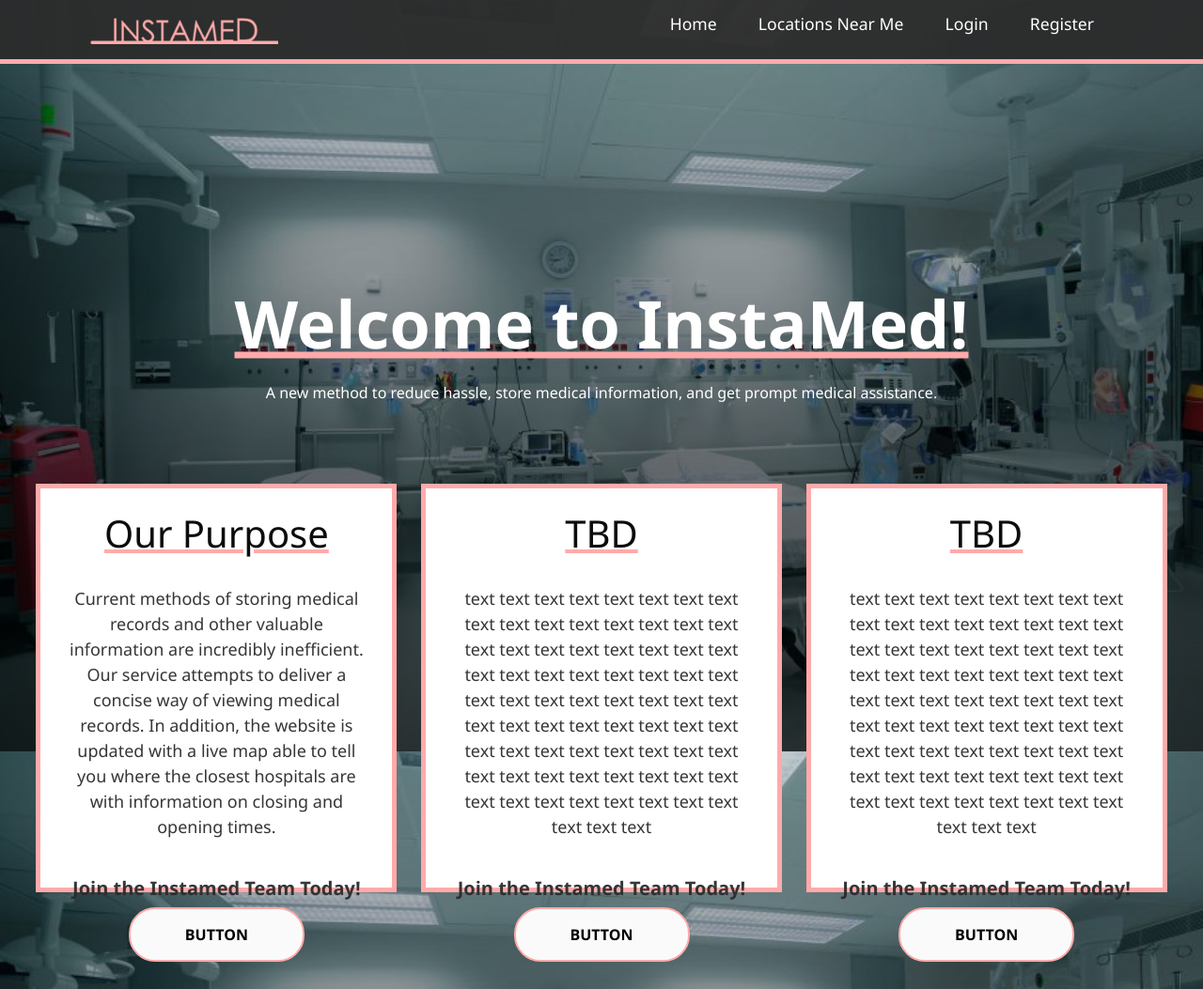
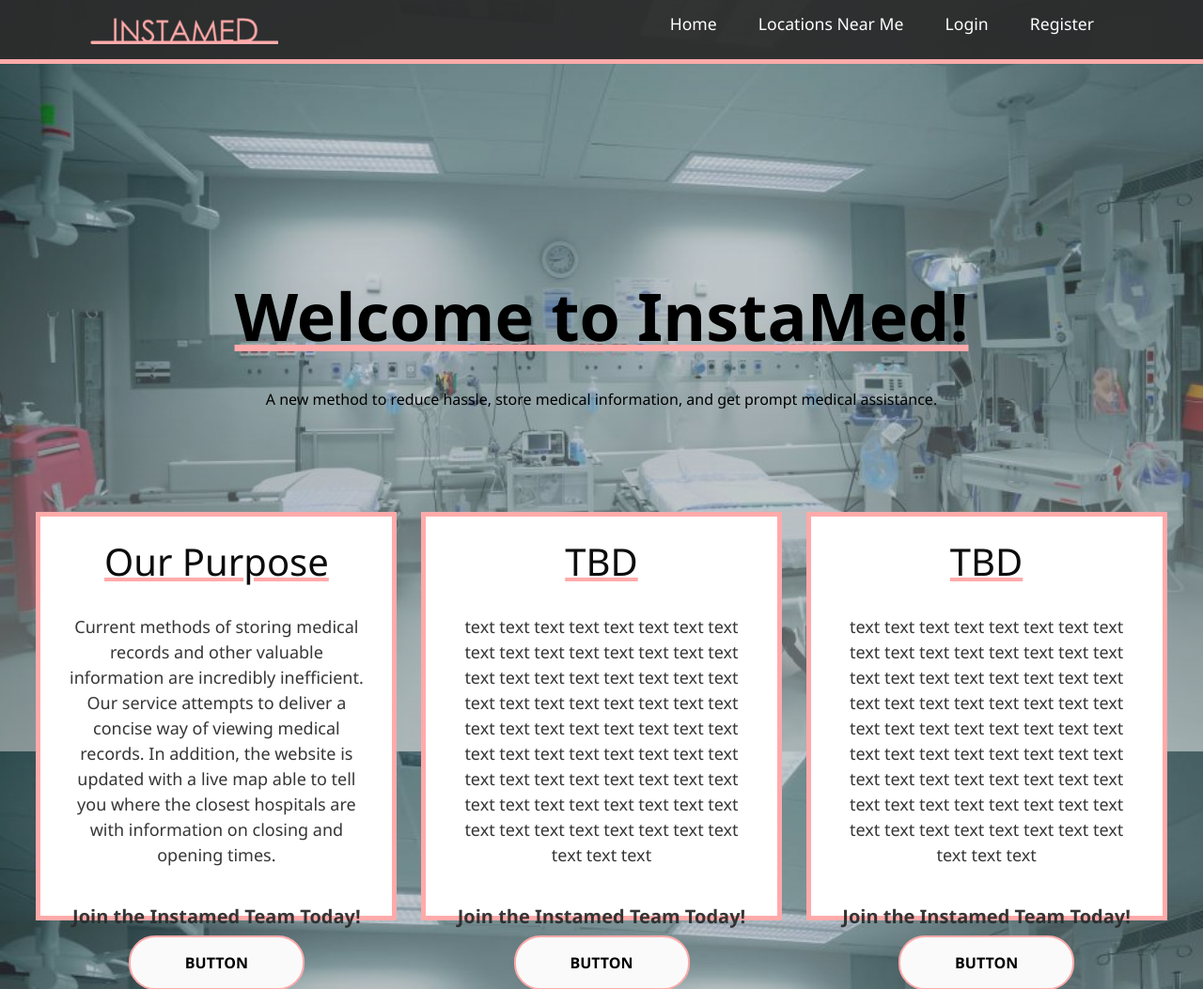
Before and after one commit to tparmar/montyhacks_project, a Flask app: page / in a window 1280 px wide. Shown: the top 1053 px of the page at 94% size. Run offline with Flask 2, Linux system fonts and the light colour scheme; some libraries are stand-ins or nearby versions.

Commit message:
commit on main

```diff
--- a/static/styles.css
+++ b/static/styles.css
@@ -14,7 +14,7 @@
 } */
 .banner{
     background:url(../static/background.jpg);
-    background-image: linear-gradient(rgba(0, 0, 0, 0.171),rgba(0,0,0,0.75)),url(background.jpg);
+    background-image: linear-gradient(rgba(0, 0, 0, 0.171),rgba(179, 179, 179, 0.603)),url(background.jpg);
     background-attachment: fixed;
     background-size: cover;
     background-repeat: no-repeat;
@@ -76,7 +76,7 @@
     position: static;
     transform: translateY(-50%);
     text-align: center;
-    color: rgb(255, 255, 255);
+    color: rgb(0, 0, 0);
 }
 .homepage h1{
     font-weight: bold;
@@ -85,7 +85,7 @@
     text-decoration: underline #ffaaaa;
 }
 .homepage p{
-    margin: 20px auto;
+    margin: 35px auto;
     font-weight: 100;
     line-height: 25px;
 }
@@ -460,7 +460,7 @@ button:hover{
     margin: 100px;
     width: 30%;
     margin-left: 7%;
-    height: 800px;
+    height: 539px;
     background: #ffffff;
     color: black;
     left: 0%;
@@ -504,7 +504,7 @@ button:hover{
 }
 .map {
     position: relative;
-    height: 800px;
+    height: 1000%;
     width: 100%;
   }
   .mapcover{
```
Also changed, not shown: templates/Locations.html (+4 -3 lines).
